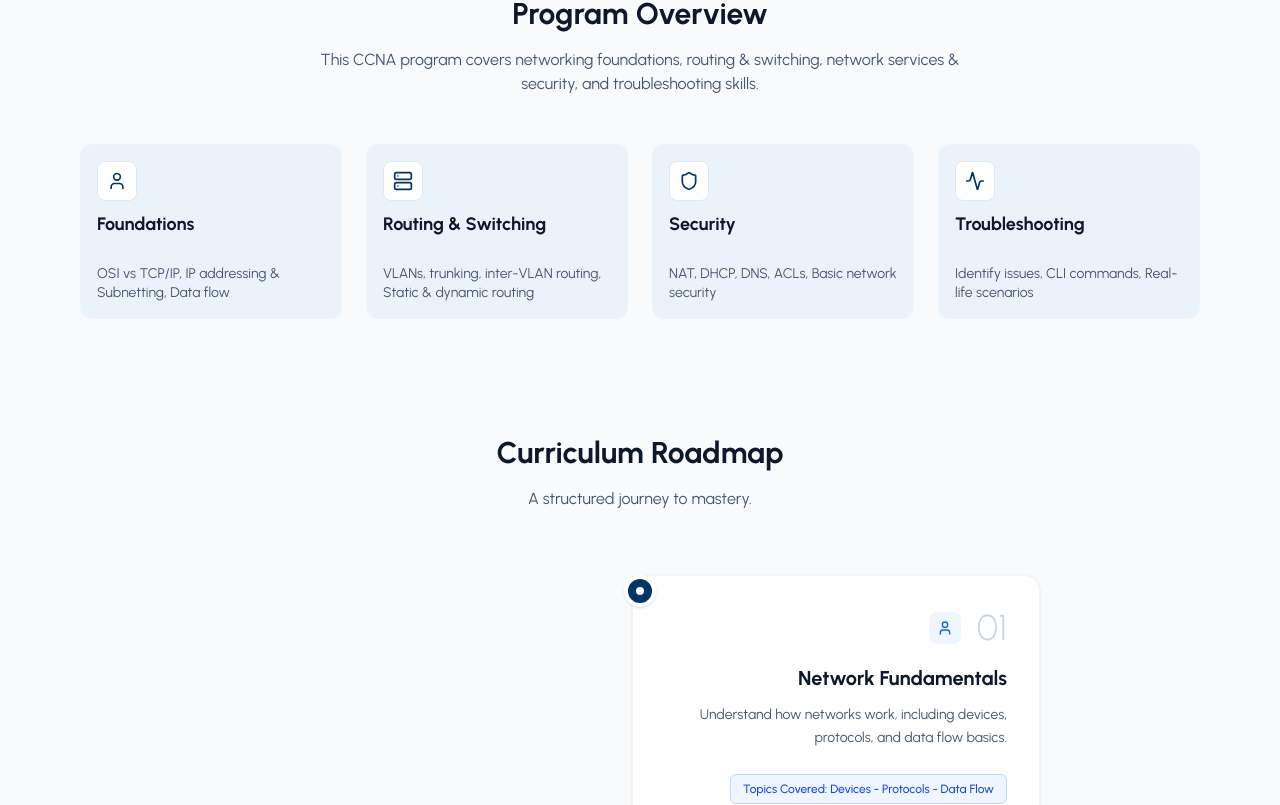
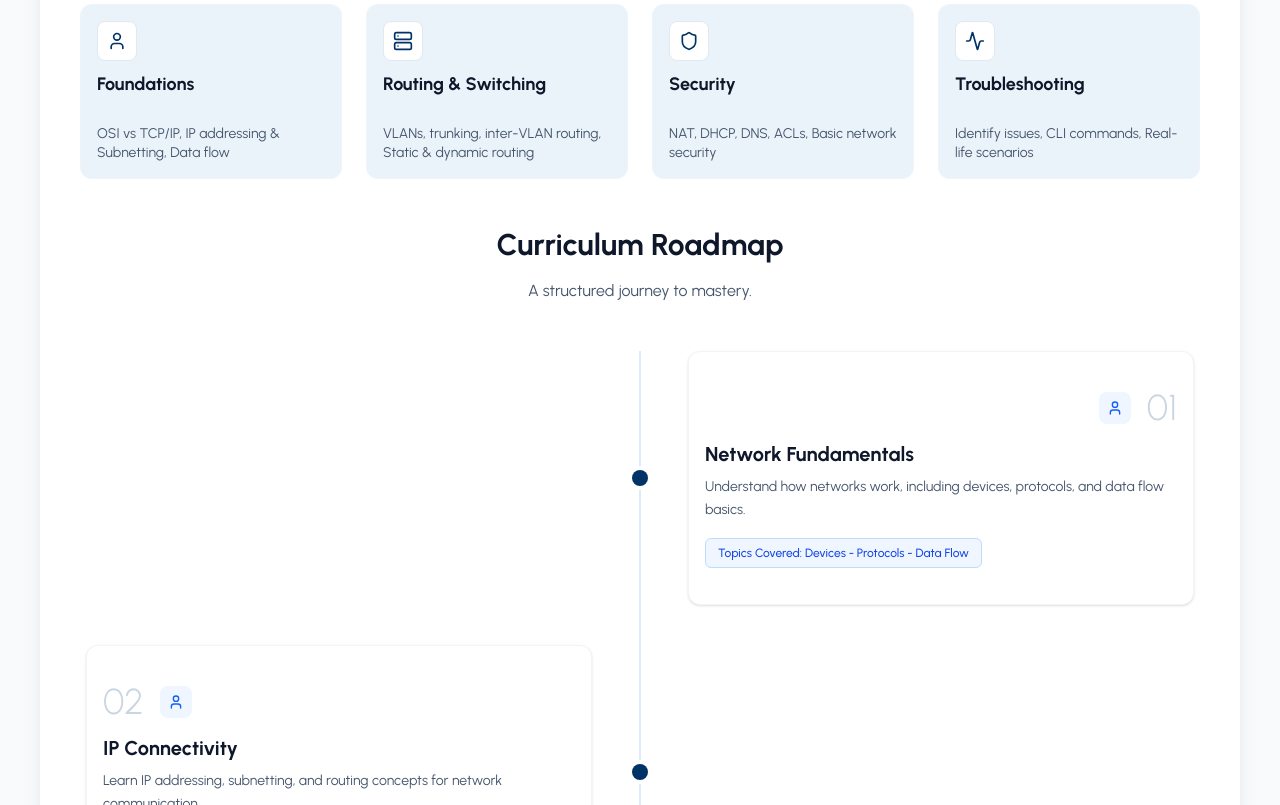
Before and after one commit to Chandan-pullanikatt/network-masters-hub, a Next.js app in the folder frontend/: page /courses/ccna-200-301 in a window 1280 px wide. Shown: the part 875-1680 px from the top of the page. Built offline with nearby package versions, Linux system fonts and the light colour scheme.

Commit message:
courseedit2

```diff
--- a/frontend/src/app/courses/[slug]/page.tsx
+++ b/frontend/src/app/courses/[slug]/page.tsx
@@ -109,10 +109,10 @@ export default function CourseDetailPage({ params }: { params: Promise<{ slug: s
                 </div>
             </div>
 
-            <div className="max-w-[1200px] mx-auto rounded-[12px] px-4 md:px-6 py-[100px] space-y-[100px]">
+            <div className="max-w-[1200px] mx-auto rounded-[12px] relative z-10 -mt-[100px] bg-white shadow-xl px-0 py-[60px] space-y-[48px]">
 
                 {/* Program Overview - Core Skills */}
-                <section id="overview" className="scroll-mt-32">
+                <section id="overview" className="scroll-mt-32 w-[1120px] mx-auto">
                     <div className="text-center mb-[48px]">
                         <h2 className="text-3xl font-bold text-slate-900 mb-4">{overview?.title || "Course Overview"}</h2>
                         <p className="text-slate-600 max-w-2xl mx-auto">
@@ -120,9 +120,9 @@ export default function CourseDetailPage({ params }: { params: Promise<{ slug: s
                         </p>
                     </div>
 
-                    <div className="flex flex-nowrap gap-6 overflow-x-auto pb-4 -mx-4 px-4 md:mx-0 md:px-0 no-scrollbar justify-center md:justify-start lg:justify-center">
+                    <div className="flex flex-wrap lg:flex-nowrap gap-[24px] justify-center lg:justify-start">
                         {overview?.skills.map((skill: any, idx: number) => (
-                            <div key={idx} className="bg-[#EBF3FA] p-4 rounded-xl border border-slate-100/50 hover:shadow-md transition-shadow w-[262px] h-[175px] flex-shrink-0 flex flex-col justify-between">
+                            <div key={idx} className="bg-[#EBF3FA] p-[16px] rounded-[12px] border border-slate-100/50 hover:shadow-md transition-shadow w-[262px] h-[175px] flex-shrink-0 flex flex-col justify-between">
                                 <div>
                                     <div className="w-10 h-10 bg-white rounded-lg flex items-center justify-center border border-slate-200 mb-3 text-[#003366]">
                                         <skill.icon className="w-5 h-5" />
@@ -137,29 +137,27 @@ export default function CourseDetailPage({ params }: { params: Promise<{ slug: s
 
                 {/* Learning Roadmap */}
                 {roadmap && roadmap.length > 0 && (
-                    <section id="roadmap" className="scroll-mt-32">
-                        <div className="text-center mb-16">
+                    <section id="roadmap" className="scroll-mt-32 w-[1108px] mx-auto">
+                        <div className="text-center mb-[48px]">
                             <h2 className="text-3xl font-bold text-slate-900 mb-4">Curriculum Roadmap</h2>
                             <p className="text-slate-600 max-w-2xl mx-auto">
                                 A structured journey to mastery.
                             </p>
                         </div>
-                        {/* ... (rest of roadmap logic remains same, just container updated) */}
-                        <div className="relative max-w-4xl mx-auto">
+
+                        <div className="relative">
                             {/* Vertical Line */}
-                            <div className="absolute left-[15px] md:left-1/2 top-0 bottom-0 w-0.5 bg-blue-100 -translate-x-1/2"></div>
+                            <div className="absolute left-1/2 top-0 bottom-0 w-0.5 bg-blue-100 -translate-x-1/2 hidden md:block"></div>
 
                             {roadmap.map((item: any, idx: number) => (
-                                <div key={idx} className={`relative flex flex-col md:flex-row gap-8 mb-12 ${idx % 2 === 0 ? 'md:flex-row-reverse' : ''}`}>
+                                <div key={idx} className={`relative flex flex-col md:flex-row gap-[96px] mb-[40px] items-center ${idx % 2 === 0 ? 'md:flex-row-reverse' : ''}`}>
                                     {/* Timeline Dot */}
-                                    <div className="absolute left-[15px] md:left-1/2 top-0 w-8 h-8 rounded-full bg-[#003366] border-4 border-white shadow-sm -translate-x-1/2 z-10 flex items-center justify-center">
-                                        <div className="w-2 h-2 bg-white rounded-full"></div>
-                                    </div>
+                                    <div className="absolute left-1/2 top-1/2 w-4 h-4 rounded-full bg-[#003366] ring-4 ring-white shadow-sm -translate-x-1/2 -translate-y-1/2 z-10 hidden md:block"></div>
 
                                     {/* Content Card */}
-                                    <div className={`flex-1 pl-12 md:pl-0 ${idx % 2 === 0 ? 'md:pr-12 md:text-right' : 'md:pl-12'}`}>
-                                        <div className="bg-white p-6 md:p-8 rounded-2xl shadow-sm border border-slate-100 hover:shadow-md transition-shadow">
-                                            <div className={`flex items-center gap-4 mb-4 ${idx % 2 === 0 ? 'md:flex-row-reverse' : ''}`}>
+                                    <div className="w-[506px] h-[254px]">
+                                        <div className="bg-white p-[16px] rounded-[12px] shadow-sm border border-slate-100 hover:shadow-md transition-shadow h-full flex flex-col justify-center">
+                                            <div className={`flex items-center gap-4 mb-3 ${idx % 2 === 0 ? 'md:flex-row-reverse' : ''}`}>
                                                 <span className="text-4xl font-light text-slate-300">{item.id}</span>
                                                 <div className="ml-auto md:ml-0">
                                                     <div className="w-8 h-8 rounded-lg bg-blue-50 flex items-center justify-center text-blue-600">
@@ -167,16 +165,16 @@ export default function CourseDetailPage({ params }: { params: Promise<{ slug: s
                                                     </div>
                                                 </div>
                                             </div>
-                                            <h3 className="text-xl font-bold text-slate-900 mb-3">{item.title}</h3>
-                                            <p className="text-slate-600 mb-6 leading-relaxed text-sm">{item.desc}</p>
+                                            <h3 className="text-xl font-bold text-slate-900 mb-2">{item.title}</h3>
+                                            <p className="text-slate-600 mb-4 leading-relaxed text-sm line-clamp-3">{item.desc}</p>
                                             {item.topics && (
-                                                <div className={`inline-flex items-center gap-2 px-3 py-1.5 rounded-md border border-blue-200 bg-blue-50 text-blue-700 text-xs font-medium ${idx % 2 === 0 ? 'md:flex-row-reverse' : ''}`}>
+                                                <div className={`inline-flex items-center gap-2 px-3 py-1.5 rounded-md border border-blue-200 bg-blue-50 text-blue-700 text-xs font-medium w-fit ${idx % 2 === 0 ? 'md:flex-row-reverse' : ''}`}>
                                                     Topics Covered: {item.topics}
                                                 </div>
                                             )}
                                         </div>
                                     </div>
-                                    <div className="hidden md:block flex-1"></div>
+                                    <div className="w-[506px] hidden md:block"></div>
                                 </div>
                             ))}
                         </div>
```
